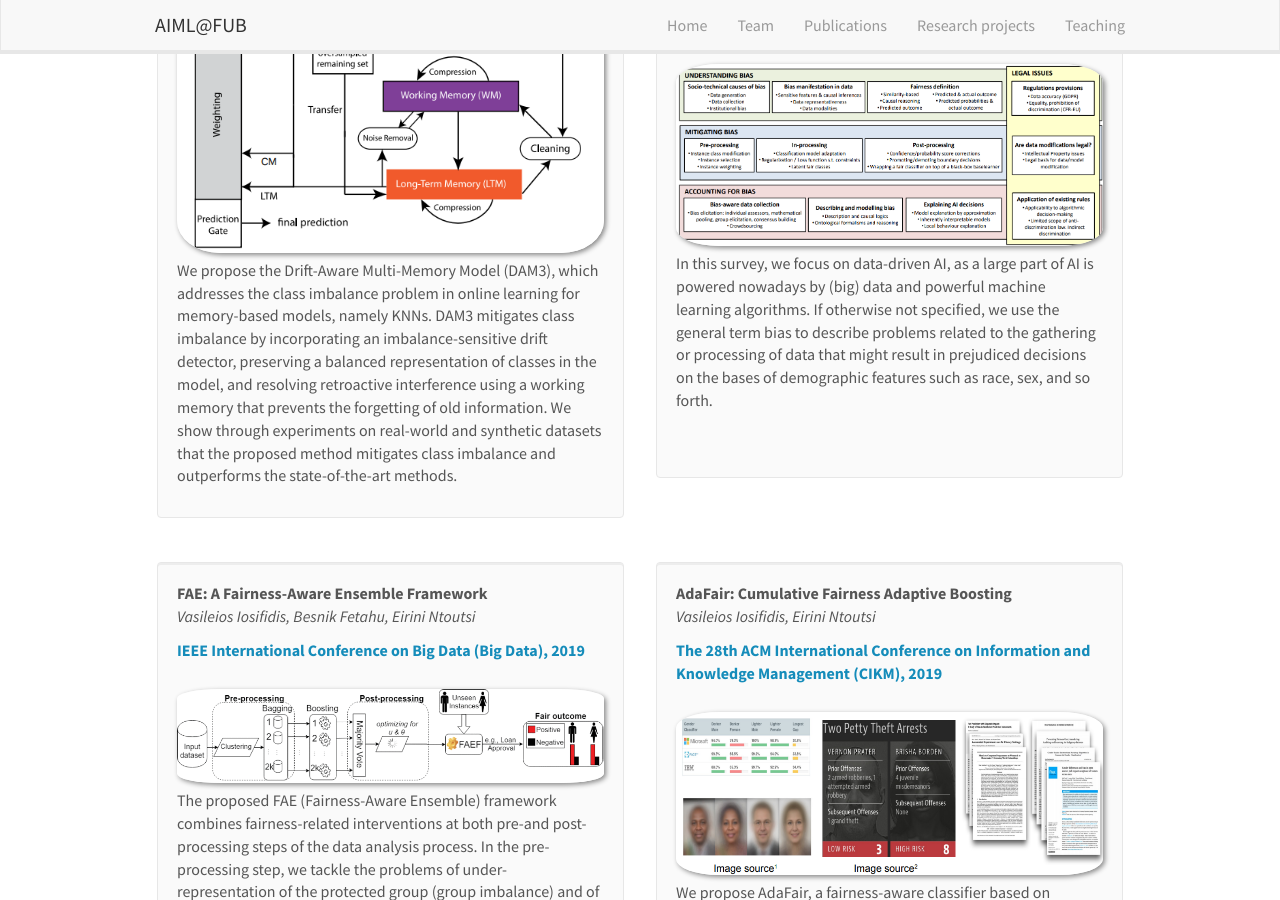
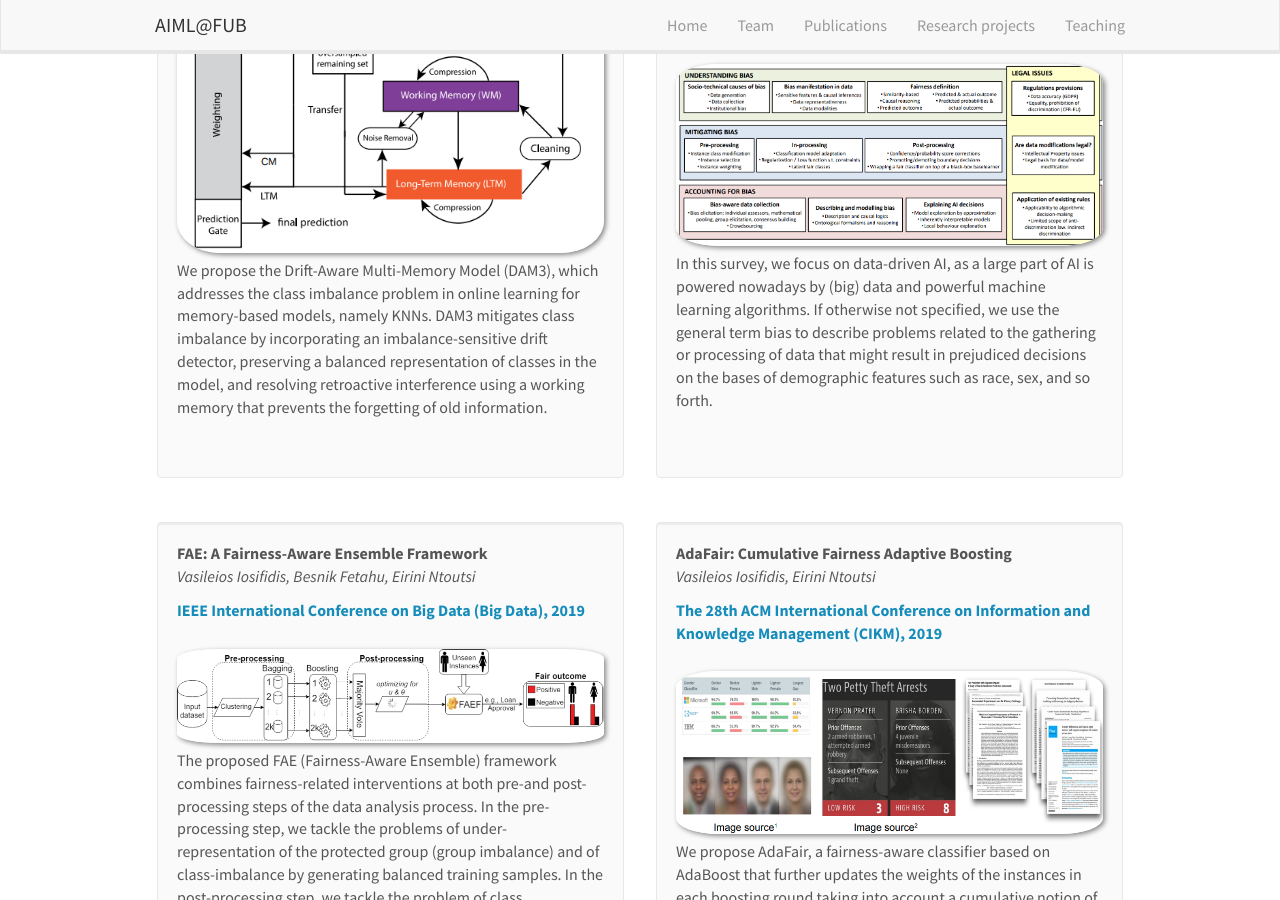
Before and after one commit to AIML-research/AIML-research.github.io, a Jekyll site: the page built from _pages/publications.md, in a window 1280 px wide and 900 px high, scrolled down 2681 px. Built offline with Jekyll 4.4.1, drawn with Linux system fonts in a browser that asks for light colours; nearby versions of some CDN libraries.

Commit message:
Update publist.yml

```diff
--- a/_data/publist.yml
+++ b/_data/publist.yml
@@ -97,7 +97,7 @@
 
 - title: "Drift-Aware Multi-Memory Model for Imbalanced Data Streams"
   image: Amir2020.png
-  description: We propose the Drift-Aware Multi-Memory Model (DAM3), which addresses the class imbalance problem in online learning for memory-based models, namely KNNs. DAM3 mitigates class imbalance by incorporating an imbalance-sensitive drift detector, preserving a balanced representation of classes in the model, and resolving retroactive interference using a working memory that prevents the forgetting of old information. We show through experiments on real-world and synthetic datasets that the proposed method mitigates class imbalance and outperforms the state-of-the-art methods.
+  description: We propose the Drift-Aware Multi-Memory Model (DAM3), which addresses the class imbalance problem in online learning for memory-based models, namely KNNs. DAM3 mitigates class imbalance by incorporating an imbalance-sensitive drift detector, preserving a balanced representation of classes in the model, and resolving retroactive interference using a working memory that prevents the forgetting of old information.
   authors: Amir Abolfazli, Eirini Ntoutsi
   link:
     url: https://ieeexplore.ieee.org/document/9378101
```
